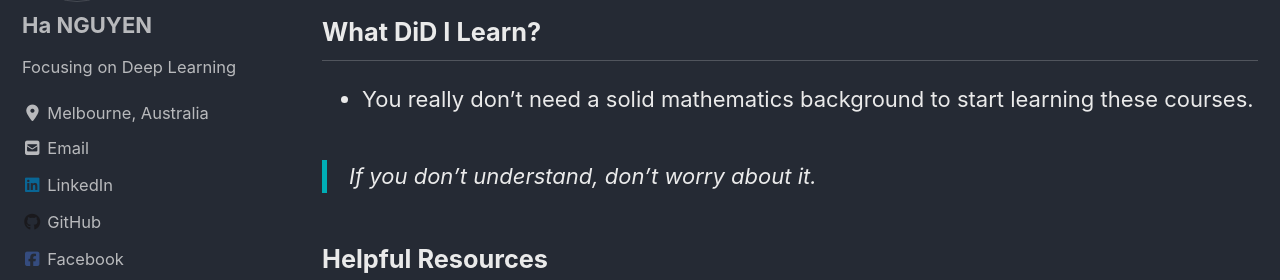
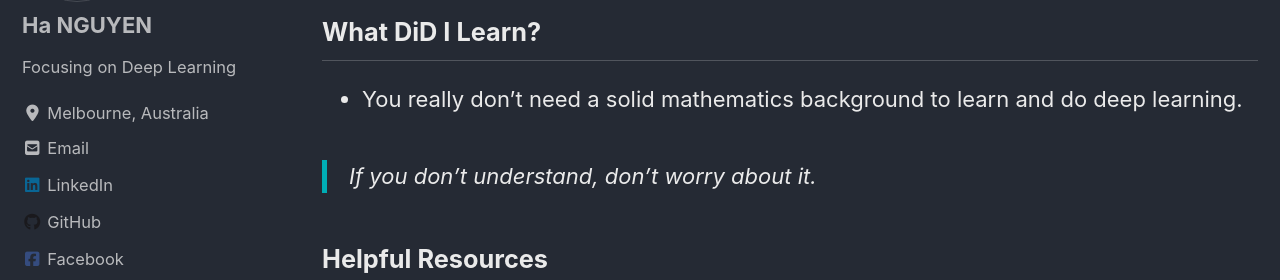
Before and after one commit to datasciblog/datasciblog.github.io, a Jekyll site: the page built from _posts/2019-12-19-DL-xx-accomplishing-deep-learning-specialization.md, in a window 1280 px wide and 900 px high, scrolled down 1646 px. Shown: the part 174-454 px from the top of the window. Built offline with Jekyll 4.4.1, drawn with Linux system fonts in a browser that asks for light colours; cached includes are drawn as plain includes; nearby versions of some CDN libraries.

Commit message:
Update 2019-12-19-DL-xx-accomplishing-deep-learning-specialization.md

```diff
--- a/_posts/2019-12-19-DL-xx-accomplishing-deep-learning-specialization.md
+++ b/_posts/2019-12-19-DL-xx-accomplishing-deep-learning-specialization.md
@@ -35,7 +35,7 @@ I used [Toggl](https://toggl.com/) to track evey minutes of learning. At the end
 
 ## What DiD I Learn?
 
-- You really don't need a solid mathematics background to start learning these courses.
+- You really don't need a solid mathematics background to learn and do deep learning.
 
 > If you don't understand, don't worry about it.
 
```
